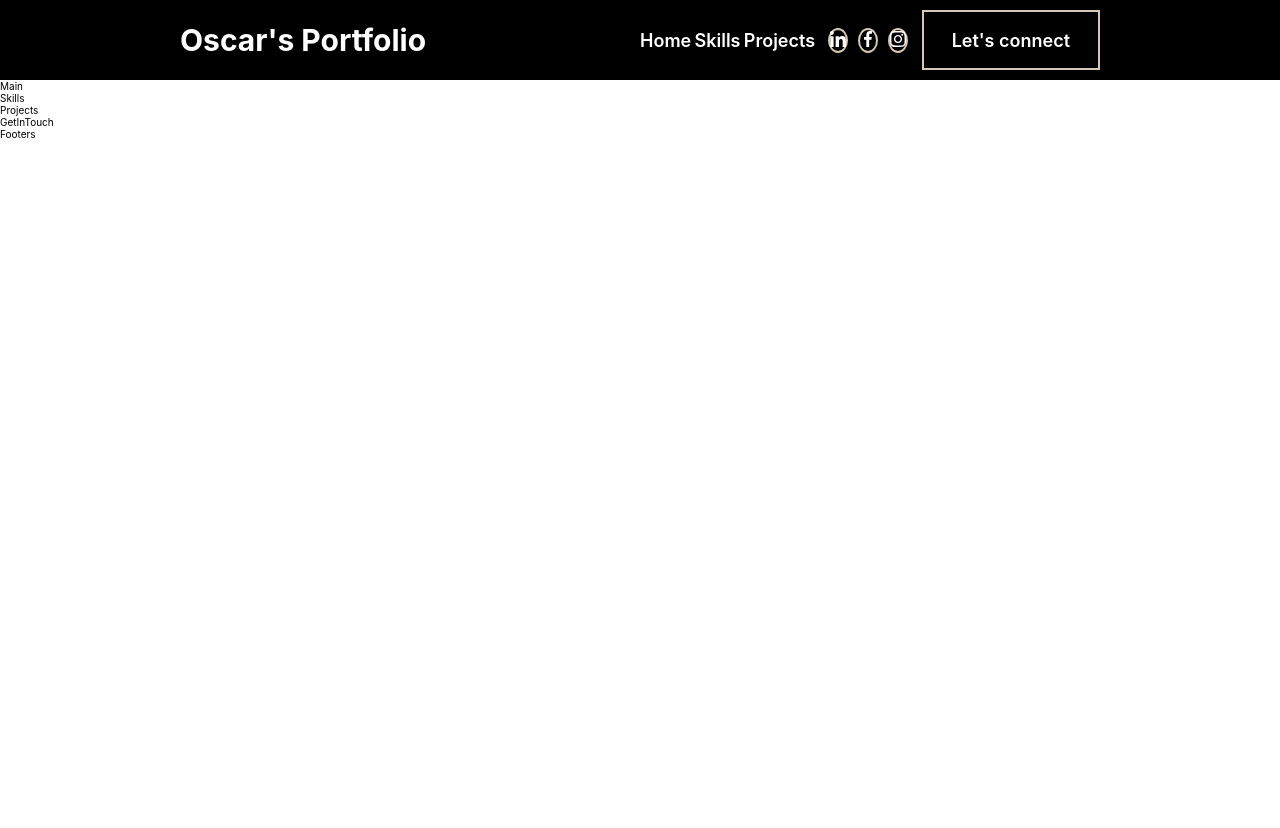
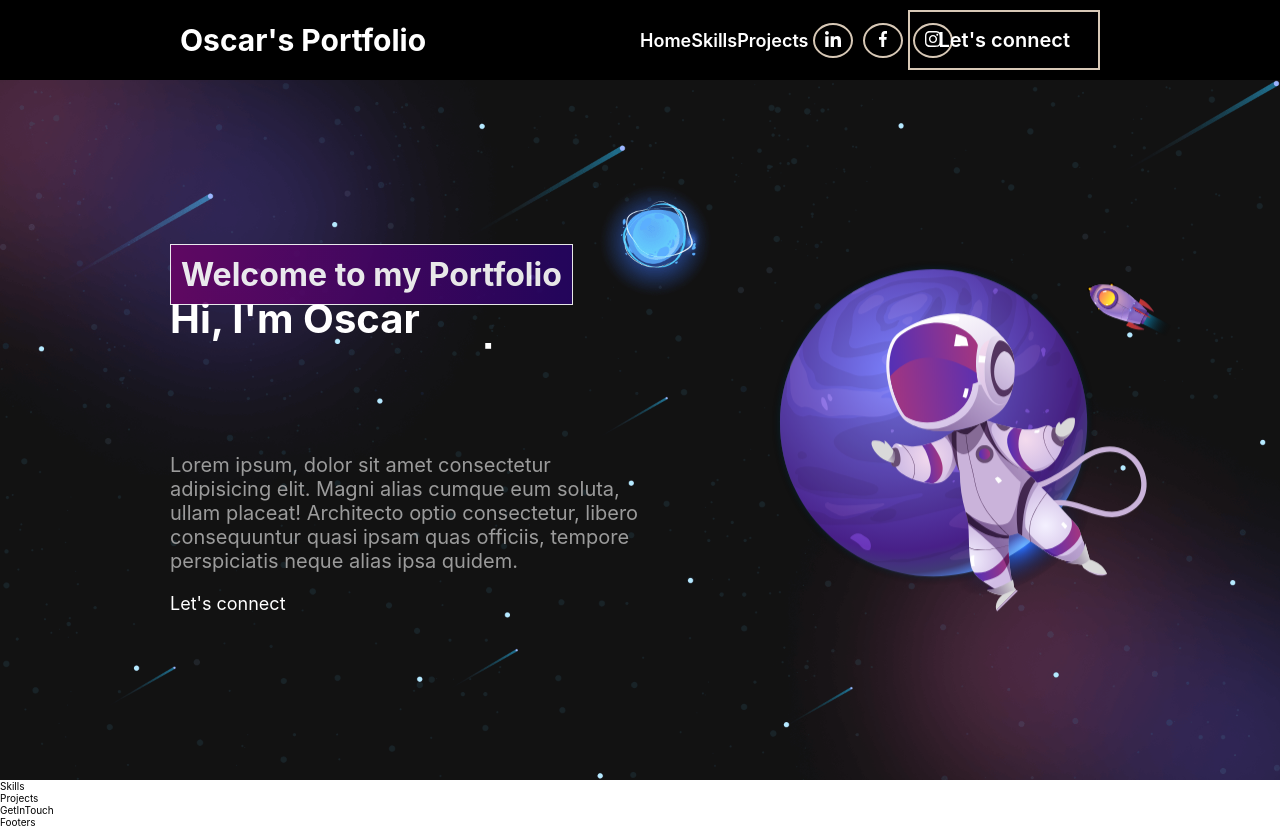
Before and after one commit to oortega14/myPortfolio, a React (Create React App) app: page / in a window 1280 px wide. Before the commit the page ends 800 px from the top, so only its background shows below. Built offline with nearby package versions, Linux system fonts and the light colour scheme.

Commit message:
Primera parte terminada

```diff
--- a/package.json
+++ b/package.json
@@ -8,6 +8,9 @@
     "@testing-library/user-event": "^13.5.0",
     "react": "^18.2.0",
     "react-dom": "^18.2.0",
+    "react-on-screen": "^2.1.1",
+    "react-router": "^6.3.0",
+    "react-router-dom": "^6.3.0",
     "react-scripts": "5.0.1",
     "sass": "^1.54.7",
     "web-vitals": "^2.1.4"
--- a/src/containers/Main.jsx
+++ b/src/containers/Main.jsx
@@ -1,9 +1,43 @@
-import React from 'react'
+import React from 'react';
+import headerImg from '../assets/img/header-img.svg';
 
 const Main = () => {
   return (
-    <div>Main</div>
-  )
-}
+    <section className="Banner-background">
+      <div className="Banner-section1">
+        <div className="Container-main">
+          <span className="Welcome-msg">Welcome to my Portfolio</span>
+          <div className="wrapper">
+            <div className="static-txt">Hi, I'm Oscar</div>
+            <ul className="dynamic-txt">
+              <li>
+                {' '}
+                <span>Back-end developer</span>{' '}
+              </li>
+              <li>
+                {' '}
+                <span>Front-end developer</span>{' '}
+              </li>
+              <li>
+                {' '}
+                <span> Mobile developer</span>
+              </li>
+            </ul>
+          </div>
+          <p className="Paragraph-banner">
+            Lorem ipsum, dolor sit amet consectetur adipisicing elit. Magni
+            alias cumque eum soluta, ullam placeat! Architecto optio
+            consectetur, libero consequuntur quasi ipsam quas officiis, tempore
+            perspiciatis neque alias ipsa quidem.
+          </p>
+          <p className="Letsconnect-banner">Let's connect</p>
+        </div>
+      </div>
+      <div className="Banner-section2">
+        <img src={headerImg} alt="Astronaut" className="Astronaut-img" />
+      </div>
+    </section>
+  );
+};
 
-export default Main
+export default Main;
--- a/src/containers/NavBar.jsx
+++ b/src/containers/NavBar.jsx
@@ -16,17 +16,29 @@ const NavBar = () => {
             <li>Skills</li>
             <li>Projects</li>
             <li className="social-networks">
-              <div className="social-networks-links">
-                <img src={navIcon1} alt="Linkedin" />
+              <div className="social-links">
+                <a
+                  href="https://www.linkedin.com/in/oscar-ortega-guerrero-94ba76243/"
+                  target="blank"
+                >
+                  <img src={navIcon1} alt="Linkedin" />
+                </a>
               </div>
-              <div className="social-networks-links">
-                <img src={navIcon2} alt="Linkedin" />{' '}
+
+              <div className="social-links">
+                <a href="https://www.facebook.com/OsqarOrtega" target="blank">
+                  <img src={navIcon2} alt="Facebook" />{' '}
+                </a>
               </div>
-              <div className="social-networks-links">
-                <img src={navIcon3} alt="Linkedin" />{' '}
+              <div className="social-links">
+                <a href="https://www.instagram.com/osqarortega/" target="blank">
+                  <img src={navIcon3} alt="Instagram" />{' '}
+                </a>
               </div>
             </li>
-            <li className="letsconnect">Let's connect</li>
+            <div className="link-container">
+              <li className="letsconnect">Let's connect</li>
+            </div>
           </ul>
         </div>
       </section>
--- /dev/null
+++ b/src/scss/_Main.scss
@@ -0,0 +1,137 @@
+.Banner-background {
+  background-image: url('../assets/img/banner-bg.png');
+  background-position: top center;
+  background-size: cover;
+  background-repeat: no-repeat;
+  display: flex;
+}
+
+.Banner-section1 {
+  width: 50%;
+  height: 70rem;
+  display: flex;
+  align-items: center;
+}
+
+.Banner-section2 {
+  width: 50%;
+  height: 100%;
+  transform: scale(0.6);
+  .Astronaut-img {
+
+    animation-name: astronaut;
+    animation-duration: 4s;
+    animation-timing-function: linear;
+    animation-iteration-count: infinite;
+  }
+}
+
+.Container-main {
+  padding-left: 17rem;
+  display: inline-block;
+  height: 50%;
+}
+
+.Welcome-msg {
+  border: white 0.1rem solid;
+  font-size: 3.2rem;
+  color: white;
+  font-weight: bold;
+  padding: 1rem;
+  background: linear-gradient(to right, rgb(101, 6, 101), rgb(37, 4, 99));
+  opacity: 0.9;
+}
+
+.Title-banner {
+  font-size: 4rem;
+  margin-top: 2rem;
+  color: transparent;
+  position: relative;
+}
+
+.wrapper {
+  display: inline;
+  margin-top: 2rem;
+}
+
+.wrapper .static-txt {
+  color: white;
+  font-size: 4rem;
+  font-weight: bold;
+}
+
+.wrapper .dynamic-txt {
+  line-height: 8rem;
+  height: 9rem;
+  overflow: hidden;
+}
+
+.dynamic-txt li {
+  list-style: none;
+  font-size: 4rem;
+  color: white;
+  font-weight: bold;
+  position: relative;
+  top: 0;
+  animation: slide 1.5s steps(5) infinite;
+}
+
+.dynamic-txt li span {
+  position: relative;
+
+}
+
+.dynamic-txt li span::after {
+  content: "";
+  position: absolute;
+  left: 0;
+  height: 100%;
+  width: 100%;
+  background: transparent;
+  border-left: 0.2rem solid white;
+  animation: typing 1.5s steps(20) infinite;
+}
+
+.Paragraph-banner {
+  margin-top: 2rem;
+  font-size: 2rem;
+  color: rgb(155, 155, 155);
+}
+
+.Letsconnect-banner {
+  margin-top: 2rem;
+  color: white;
+  font-size: 1.8rem;
+}
+
+@keyframes slide {
+  100%{
+    top: -36rem;
+  }
+}
+
+@keyframes typing {
+  100%{
+    left: 100%;
+    margin: 0 -3.5rem 0 3.5rem;
+  }
+}
+
+@keyframes animate {
+  0% {
+    width: 0;
+  }
+  70% {
+    width: 100%;
+  }
+
+}
+
+@keyframes astronaut {
+  0% {
+    transform: translateY(1rem);
+  }
+  30% {
+    transform: translateY(10rem);
+  }
+}
--- /dev/null
+++ b/src/scss/_NavBar.scss
@@ -0,0 +1,87 @@
+.NavBar {
+  background-color: black;
+  color: rgb(255, 255, 255);
+  padding: 1rem;
+  display: flex;
+  height: 8rem;
+}
+
+.NavBar-title {
+  width: 50%;
+  padding-left: 17rem;
+  display: flex;
+  align-items: center;
+  h1 {
+    font-size: 3rem;
+  }
+}
+
+.NavBar-links {
+  width: 50%;
+  padding-right: 17rem;
+  display: flex;
+  justify-content: center;
+}
+
+.NavBar-list {
+  list-style: none;
+  padding: 0;
+  width: 100%;
+  display: flex;
+  justify-content: space-between;
+  li {
+    display: flex;
+    align-items: center;
+    float: left;
+    text-align: center;
+    font-size: large;
+    cursor: pointer;
+    font-weight: 600;
+  }
+}
+
+.link-container {
+  display: flex;
+  justify-content: left;
+  border: #D7C8B6 0.2rem  solid;
+  font-weight: bold;
+  cursor: pointer;
+  li {
+    padding-left: 2.8rem;
+    padding-right: 2.8rem;
+    box-shadow: inset 0 0 0 0 white;
+    transition: ease-out 0.3s;
+    font-size: 2rem;
+    outline: none;
+  }
+}
+
+.letsconnect:hover {
+  box-shadow: inset 18rem 0 0 0 white;
+  color: black;
+}
+
+.social-networks {
+  display: flex;
+  justify-content: space-evenly;
+  width: 10rem;
+
+  .social-links {
+    border-radius: 100%;
+    justify-content: space-between;
+    border: #D7C8B6 2px solid;
+    border-radius: 100%;
+    margin: 0.5rem;
+    padding: 0.5rem 1rem;
+  }
+
+.social-links:hover {
+
+    background-color: white;
+
+    img {
+      filter: invert(100%);
+    }
+  }
+
+}
--- a/src/scss/app.scss
+++ b/src/scss/app.scss
@@ -1,4 +1,7 @@
 @use 'anidacion';
+@use 'NavBar';
+@use 'Main';
+
 //Variables
 
 $color-principal: #ccc;
@@ -13,63 +16,3 @@ html {
   font-size: 62.5%;
 
 }
-
-.NavBar {
-  background-color: black;
-  color: rgb(255, 255, 255);
-  padding: 1rem;
-  display: flex;
-  height: 8rem;
-}
-
-.NavBar-title {
-  width: 50%;
-  padding-left: 17rem;
-  display: flex;
-  align-items: center;
-  h1 {
-    font-size: 3rem;
-  }
-}
-
-.NavBar-links {
-  width: 50%;
-  padding-right: 17rem;
-  display: flex;
-  justify-content: center;
-}
-
-.NavBar-list {
-  list-style: none;
-  padding: 0;
-  width: 100%;
-  display: flex;
-  justify-content: space-between;
-  li {
-    display: flex;
-    align-items: center;
-    float: left;
-    text-align: center;
-    font-size: large;
-    cursor: pointer;
-    font-weight: 600;
-  }
-}
-
-.letsconnect {
-  border: #D7C8B6 2px solid;
-  padding-left: 2.8rem;
-  padding-right: 2.8rem;
-  font-weight: bold;
-}
-
-.social-networks {
-  display: flex;
-  justify-content: space-evenly;
-  width: 10rem;
-  .social-networks-links {
-    justify-content: space-between;
-    border: #D7C8B6 2px solid;
-    border-radius: 100%;
-  }
-}
```
Also changed, not shown: 1 other file (tests, documents, lock files or other folders).
